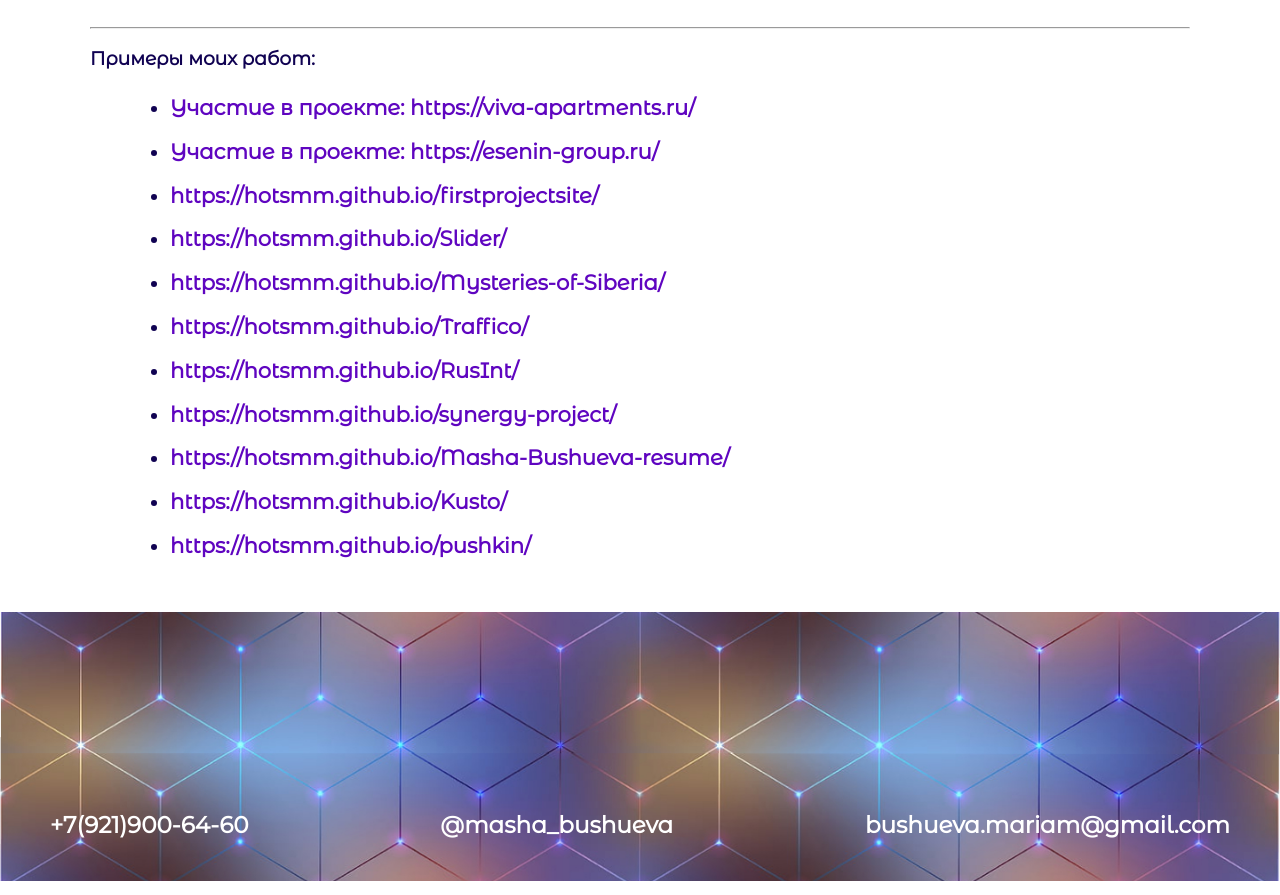
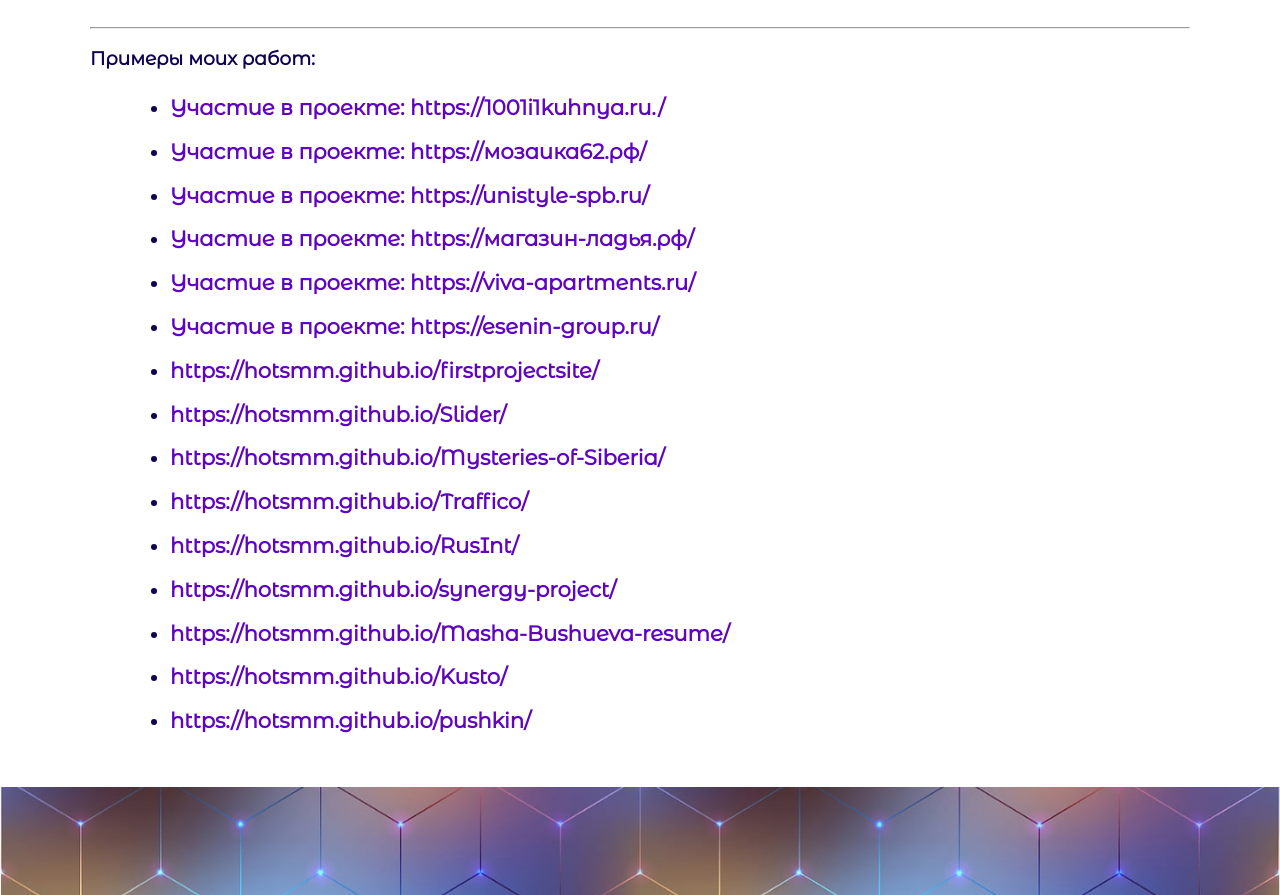
Before and after one commit to hotsmm/Bushueva-CV, a plain HTML site: page index.html in a window 1280 px wide. Shown: the part 1561-2456 px from the top of the page. Drawn offline with Linux system fonts and the light colour scheme.

Commit message:
added 1001i1kuhnya.ru, мозайка62, unistyle

```diff
--- a/index.html
+++ b/index.html
@@ -58,6 +58,18 @@
             <h3>Примеры моих работ:</h3>
             <ul>
                 <li class="libody">
+                    <a class="working" target="_blank" href="https://1001i1kuhnya.ru./">Участие в проекте: https://1001i1kuhnya.ru./</a>
+                </li>
+                <li class="libody">
+                    <a class="working" target="_blank" href="https://мозаика62.рф/">Участие в проекте: https://мозаика62.рф/</a>
+                </li>
+                <li class="libody">
+                    <a class="working" target="_blank" href="https://unistyle-spb.ru/">Участие в проекте: https://unistyle-spb.ru/</a>
+                </li>
+                <li class="libody">
+                    <a class="working" target="_blank" href="https://магазин-ладья.рф">Участие в проекте: https://магазин-ладья.рф/</a>
+                </li>
+                <li class="libody">
                     <a class="working" target="_blank" href="https://viva-apartments.ru/">Участие в проекте: https://viva-apartments.ru/</a>
                 </li>
                 <li class="libody">
```
